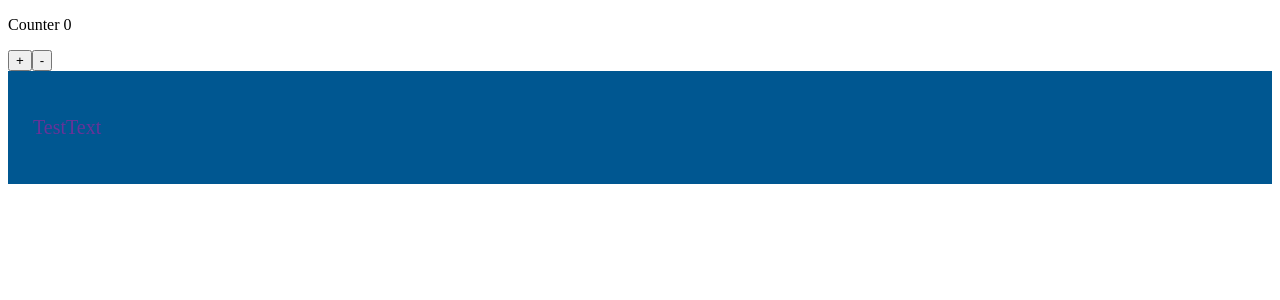
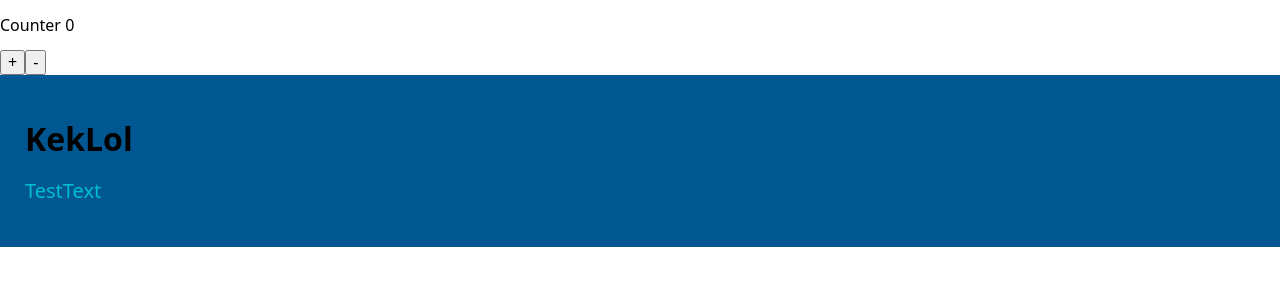
Before and after one commit to Fluebubble/team-list, a React (Create React App) app: page / in a window 1280 px wide. Shown: the top 300 px of the page. Built offline with nearby package versions, Linux system fonts and the light colour scheme.

Commit message:
modern normalize added

```diff
--- a/src/App.jsx
+++ b/src/App.jsx
@@ -1,5 +1,6 @@
 import React, { useState } from 'react';
 import { TestComponent } from './components/TestComponent/TestComponent';
+import 'modern-normalize';
 
 export const App = () => {
   const [counter, setCounter] = useState(0);
--- a/src/components/TestComponent/TestComponent.jsx
+++ b/src/components/TestComponent/TestComponent.jsx
@@ -1,10 +1,12 @@
 import React from 'react';
 import styles from './TestComponent.module.scss';
+import classNames from 'classnames';
 
 export const TestComponent = () => {
   return (
     <div className={styles.testComponent}>
-      <p className={styles.testComponent_text}>TestText</p>
+      <h1>KekLol</h1>
+      <p className={classNames(styles.testComponent_text)}>TestText</p>
     </div>
   );
 };
--- a/src/components/TestComponent/TestComponent.module.scss
+++ b/src/components/TestComponent/TestComponent.module.scss
@@ -1,9 +1,11 @@
+@import '../../styles/';
+
 .testComponent {
   padding: 25px;
   background-color: #005791;
 
   &_text {
     font-size: 20px;
-    color: rebeccapurple;
+    color: $secondary-color;
   }
 }
--- /dev/null
+++ b/src/styles/index.scss
@@ -0,0 +1 @@
+@import './variables/colors.scss';
--- /dev/null
+++ b/src/styles/variables/_colors.scss
@@ -0,0 +1,3 @@
+$primary-color: #F4E041;
+$secondary-color: #00BDD3;
+$background-color: #F8F8F8;
```
Also changed, not shown: package.json (+8 -2 lines), 1 other file (tests, documents, lock files or other folders).
